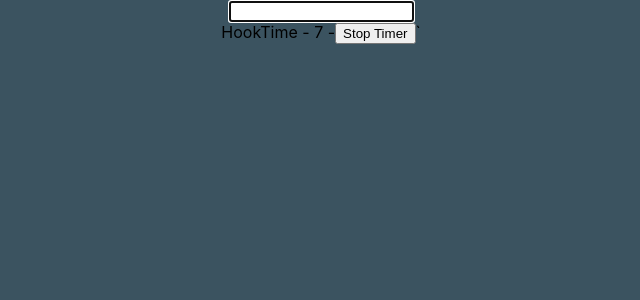
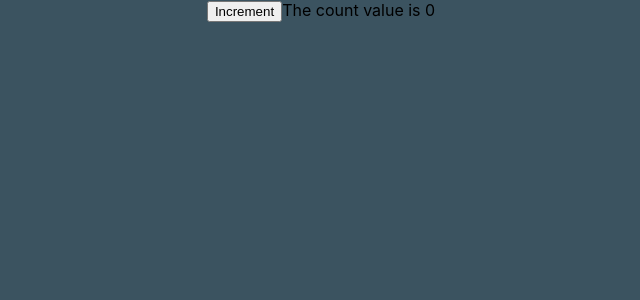
Before and after one commit to Zyar3k/ts_with-react, a React (Create React App) app: page / in a window 1280 px wide. Shown: the top 300 px of the page, without its empty margins (319-959 px from the left). Built offline with nearby package versions, Linux system fonts and the light colour scheme.

Commit message:
Class component ith tsx

```diff
--- a/src/App.tsx
+++ b/src/App.tsx
@@ -1,6 +1,7 @@
 import "./App.css";
-import DomRef from "./components/ref/DomRef";
-import MutableRef from "./components/ref/MutableRef";
+// import DomRef from "./components/ref/DomRef";
+// import MutableRef from "./components/ref/MutableRef";
+import Counter from "./components/class/Counter";
 // import Box from "./components/context/Box";
 // import ThemeContextProvider from "./components/context/ThemeContext";
 // import UserContextProvider from "./components/context/UserContext";
@@ -32,8 +33,9 @@
 
   return (
     <div className='App'>
-      <DomRef />
-      <MutableRef />
+      <Counter message='The count value is' />
+      {/* <DomRef />
+      <MutableRef /> */}
       {/* <UserContextProvider>
         <User />
       </UserContextProvider> */}
--- /dev/null
+++ b/src/components/class/Counter.tsx
@@ -0,0 +1,26 @@
+import { Component } from "react";
+
+type CounterProps = { message: string };
+
+type CounterState = { count: number };
+
+class Counter extends Component<CounterProps, CounterState> {
+  state = {
+    count: 0
+  };
+
+  handleClick = () => {
+    this.setState((prevState) => ({ count: prevState.count + 1 }));
+  };
+
+  render() {
+    return (
+      <div>
+        <button onClick={this.handleClick}>Increment</button>
+        {this.props.message} {this.state.count}
+      </div>
+    );
+  }
+}
+
+export default Counter;
```
